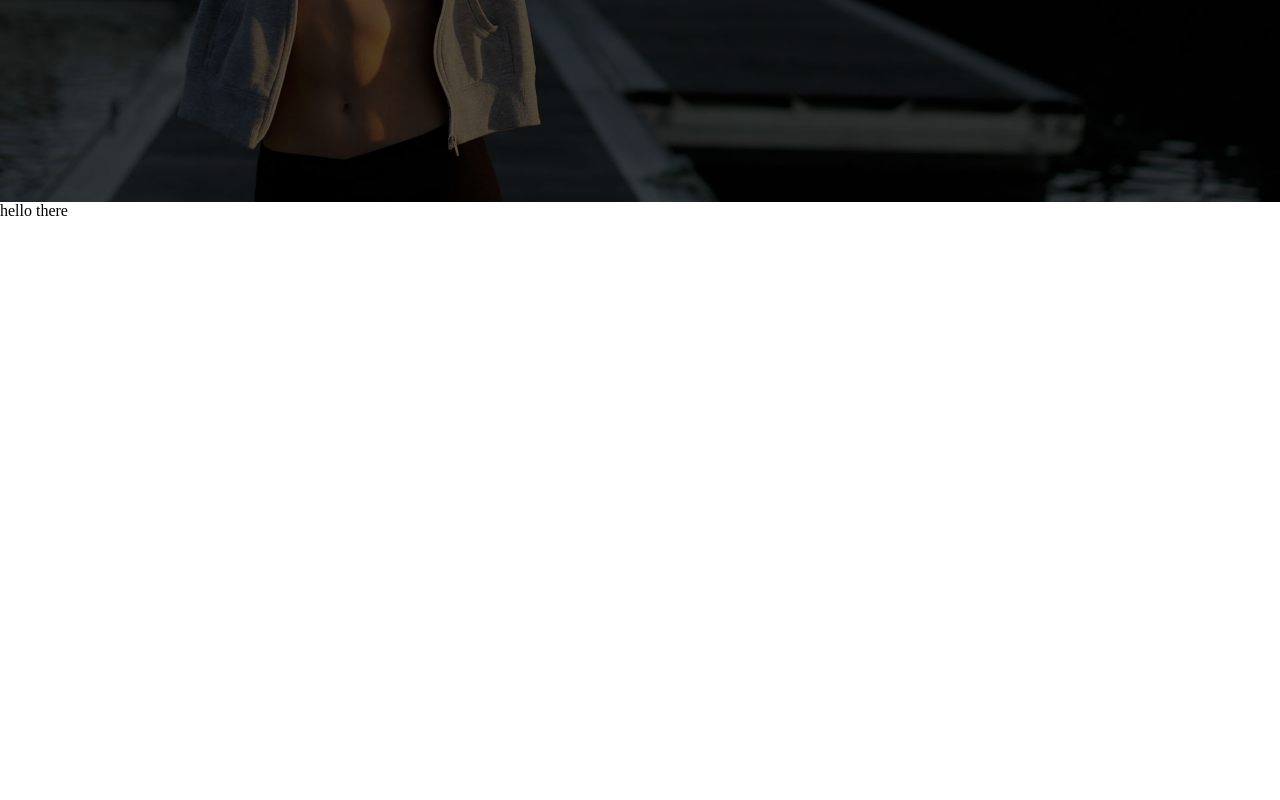
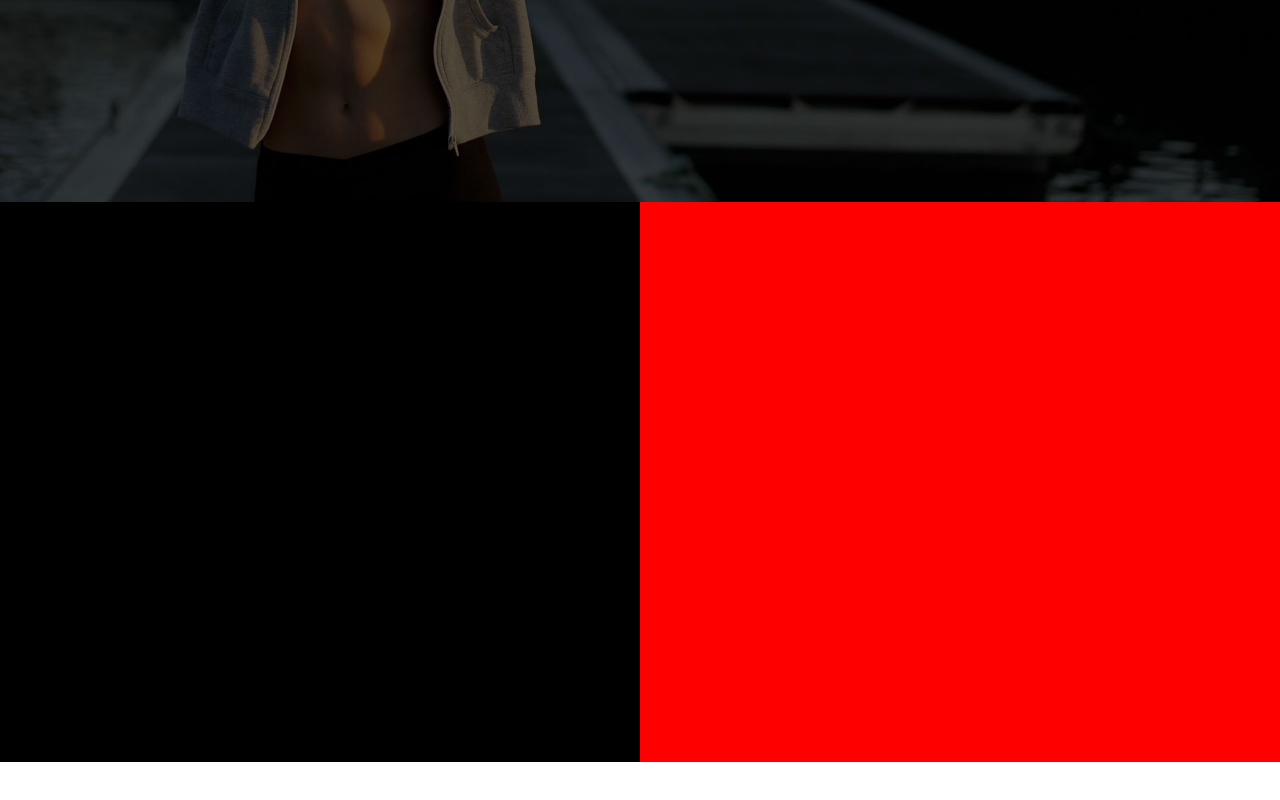
Before and after one commit to sayooj121/Fitness-Website, a plain HTML site: page index.html in a window 1280 px wide. Shown: the part 598-1398 px from the top of the page. Drawn offline with nearby package versions, Linux system fonts and the light colour scheme.

```diff
--- a/index.html
+++ b/index.html
@@ -3,8 +3,12 @@
   <head>
     <meta charset="UTF-8" />
     <meta name="viewport" content="width=device-width, initial-scale=1.0" />
+    <link
+      href="https://maxcdn.bootstrapcdn.com/bootstrap/4.0.0/css/bootstrap.min.css"
+      rel="stylesheet"
+    />
     <link rel="stylesheet" href="style.css" />
-    <title>Document</title>
+    <title>Fit To</title>
   </head>
   <body>
     <div class="header">
@@ -28,7 +32,17 @@
         <button>LEARN MORE</button>
       </div>
     </div>
-    <div class="about">hello there</div>
+    <div class="about">
+      <div class="row no-gutters">
+        <div class="col-6 first">
+          <div class="service_img"></div>
+        </div>
+        <div class="col-6 no-gutters second">
+          <div class="service_content"></div>
+        </div>
+      </div>
+    </div>
+    <script src="https://maxcdn.bootstrapcdn.com/bootstrap/4.0.0/js/bootstrap.min.js"></script>
   </body>
 
   <script src="script.js"></script>
--- a/script.js
+++ b/script.js
@@ -12,7 +12,7 @@ function changeBackground() {
 }
 
 // Change the background every 5 seconds (5000 milliseconds)
-setInterval(changeBackground, 5000);
+setInterval(changeBackground, 3000);
 
 // for navbar
 window.addEventListener("scroll", function () {
--- a/style.css
+++ b/style.css
@@ -129,3 +129,14 @@ a {
   height: 100vh;
   width: 100vw;
 }
+/* about section */
+
+.first,
+.second {
+  height: 70vh;
+  width: 100%;
+  background: black;
+}
+.second {
+  background: red;
+}
```
